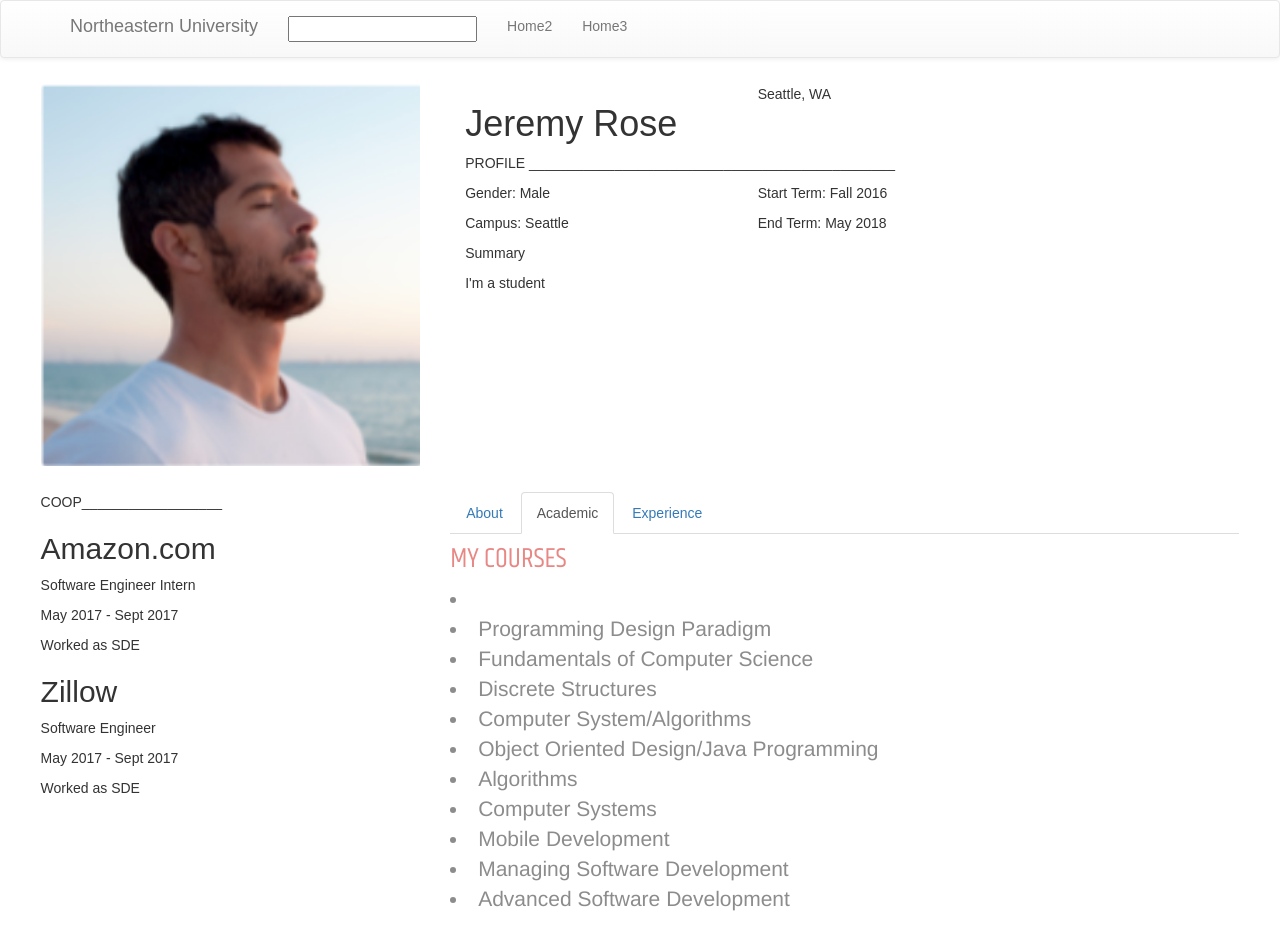
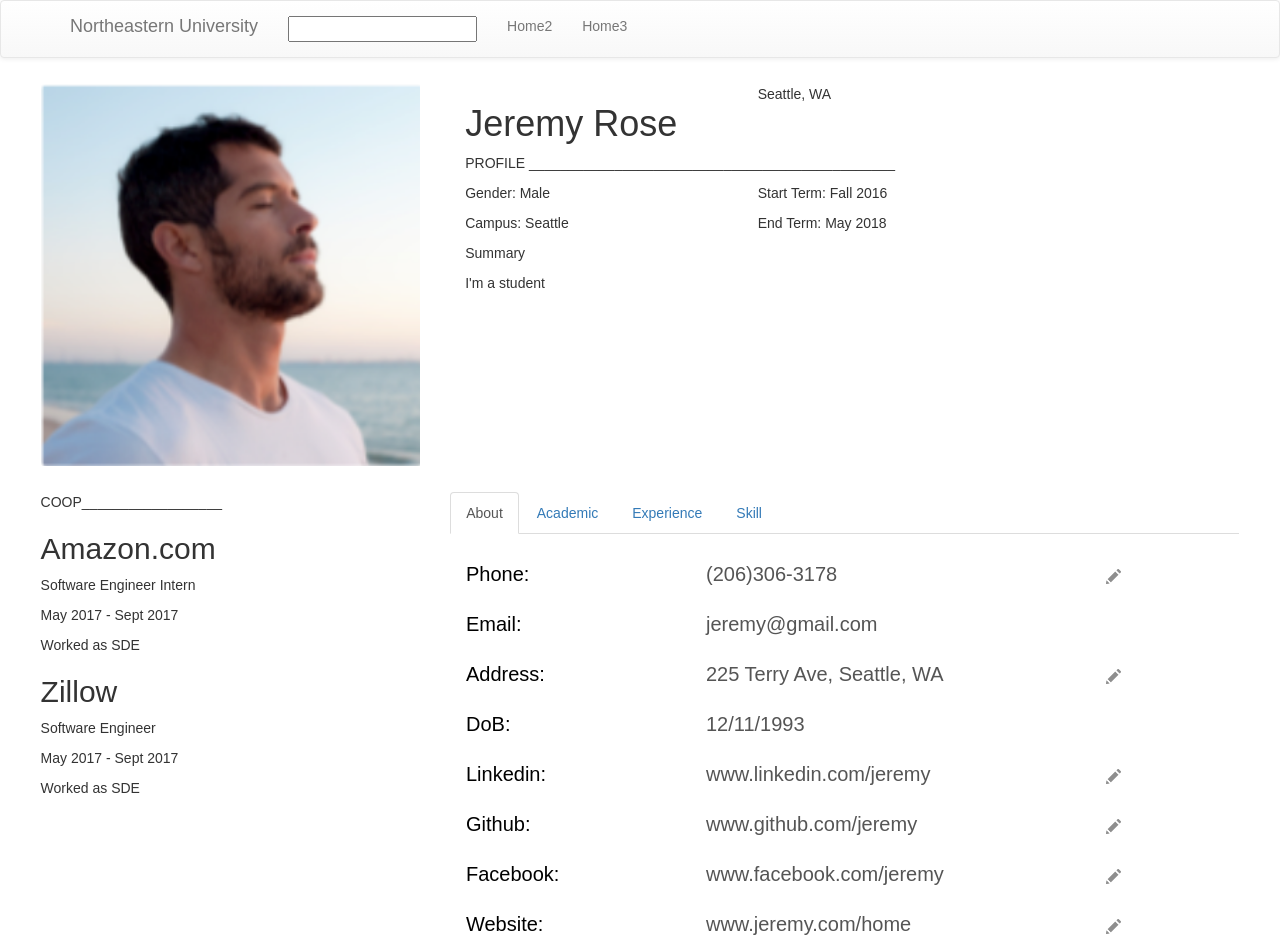
Before and after one commit to gortonator/profile, a React (Create React App) app: page / in a window 1280 px wide. Shown: the top 952 px of the page. Built offline with nearby package versions, Linux system fonts and the light colour scheme; a web font is replaced by a local one.

Commit message:
hmh push

```diff
--- a/src/components/TabBar/About/About.js
+++ b/src/components/TabBar/About/About.js
@@ -1,14 +1,42 @@
 import React, {Component} from 'react';
+import AboutItem from "./AboutItem";
+import styled from "styled-components";
 
 class About extends Component {
 
+    constructor(props) {
+        super(props)
+    }
+
     render() {
         return (
-            <div>
-                About
-            </div>
+            <Wrapper>
+                <AboutTable>
+                    <AboutItem labelText="Phone" keyName="phone" action={this.props.action} value={this.props.phone} modifiable={true}/>
+                    <AboutItem labelText="Email" value={this.props.email} modifiable={false}/>
+                    <AboutItem labelText="Address" keyName="address" action={this.props.action} value={this.props.address} modifiable={true}/>
+                    <AboutItem labelText="DoB" value={this.props.dob} modifiable={false}/>
+                    <AboutItem labelText="Linkedin" keyName="linkedin" action={this.props.action} value={this.props.linkedin} modifiable={true}/>
+                    <AboutItem labelText="Github" keyName="github" action={this.props.action} value={this.props.github} modifiable={true}/>
+                    <AboutItem labelText="Facebook" keyName="facebook" action={this.props.action} value={this.props.facebook} modifiable={true}/>
+                    <AboutItem labelText="Website" keyName="website" action={this.props.action} value={this.props.website} modifiable={true}/>
+                </AboutTable>
+            </Wrapper>
         )
     }
 }
 
+const AboutTable = styled.table`
+        width: 800px;
+        font-size: 20px;
+        line-height: 20px;
+    `
+
+const Wrapper = styled.div`
+        color: #000000;
+        width: 800px;
+        font-size: 20px;
+        margin: 2%;
+    `
+
 export default About
--- a/src/components/Tab/EditIcon.js
+++ b/src/components/TabBar/About/EditIcon.js
@@ -1,6 +1,6 @@
 import React, {Component} from 'react';
-import img_editIcon from '../../images/editIcon.png'
-import img_editIcon_black from '../../images/editIcon_black.png'
+import img_editIcon from '../../../image/editIcon.png'
+import img_editIcon_black from '../../../image/editIcon_black.png'
 import styled from "styled-components";
 
 class EditIcon extends Component {
--- a/src/components/Tab/Skill.js
+++ b/src/components/TabBar/Skill/Skill.js
@@ -1,5 +1,5 @@
 import React, {Component} from 'react';
-import EditIcon from "./EditIcon";
+import EditIcon from "../About/EditIcon";
 import styled from "styled-components";
 
 class Skill extends Component {
@@ -52,8 +52,7 @@ const Wrapper = styled.div`
         color:#555555;
         width: 800px;
         font-size: 20px;
-        border: 1px;
-        border-style: solid;
+        margin: 2%;
     `
 
 const TextArea = styled.textarea`
--- a/src/components/TabBar/TabBar.js
+++ b/src/components/TabBar/TabBar.js
@@ -2,16 +2,48 @@ import React, {Component} from 'react';
 import About from './About/About';
 import Academic from './Academic/Academic';
 import Experience from './Experience/Experience';
+import Skill from './Skill/Skill';
 import { Tab, Tabs } from 'react-bootstrap';
 import styled from 'styled-components'
 
 class TabBar extends Component {
 
+    constructor() {
+        super();
+        this.state = {
+            phone: "(206)306-3178",
+            email: "jeremy@gmail.com",
+            address: "225 Terry Ave, Seattle, WA",
+            dob: "12/11/1993",
+            linkedin: "www.linkedin.com/jeremy",
+            github: "www.github.com/jeremy",
+            facebook: "www.facebook.com/jeremy",
+            website: "www.jeremy.com/home",
+            skill: "Java\nPython\nC++\nRuby"
+        };
+        this.changeState = this.changeState.bind(this);
+    }
+
+    changeState(key, value) {
+        this.setState({
+            [key]: value
+        });
+        console.log("change "+[key]+": "+value);
+    }
+
     render() {
         return (
-                <Tabs defaultActiveKey={2}>
+                <Tabs defaultActiveKey={1}>
                     <Tab eventKey={1} title="About">
-                        <About/>
+                        <About phone={this.state.phone}
+                               email={this.state.email}
+                               address={this.state.address}
+                               dob={this.state.dob}
+                               linkedin={this.state.linkedin}
+                               github={this.state.github}
+                               facebook={this.state.facebook}
+                               website={this.state.website}
+                               action={this.changeState}/>
                     </Tab>
                     <Tab eventKey={2} title="Academic">
                         <Academic/>
@@ -19,6 +51,9 @@ class TabBar extends Component {
                     <Tab eventKey={3} title="Experience">
                         <Experience/>
                     </Tab>
+                    <Tab eventKey={4} title="Skill">
+                        <Skill labelText="Skill" keyName="skill" action={this.changeState} value={this.state.skill}/>
+                    </Tab>
                 </Tabs>
         )
     }
```
Also changed, not shown: src/components/Tab/About.js (deleted, +0 -43 lines), src/components/Tab/HMHTab.js (deleted, +0 -52 lines), src/components/TabBar/About/AboutItem.js (renamed from src/components/Tab/AboutItem.js), src/image/editIcon.png (renamed from src/images/editIcon.png), src/image/editIcon_black.png (renamed from src/images/editIcon_black.png).
